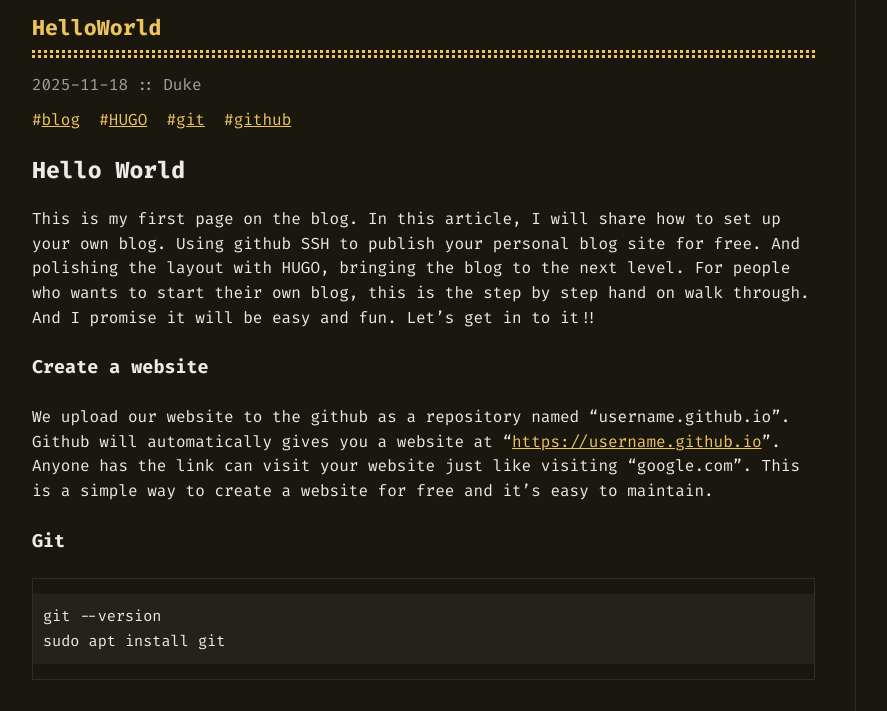
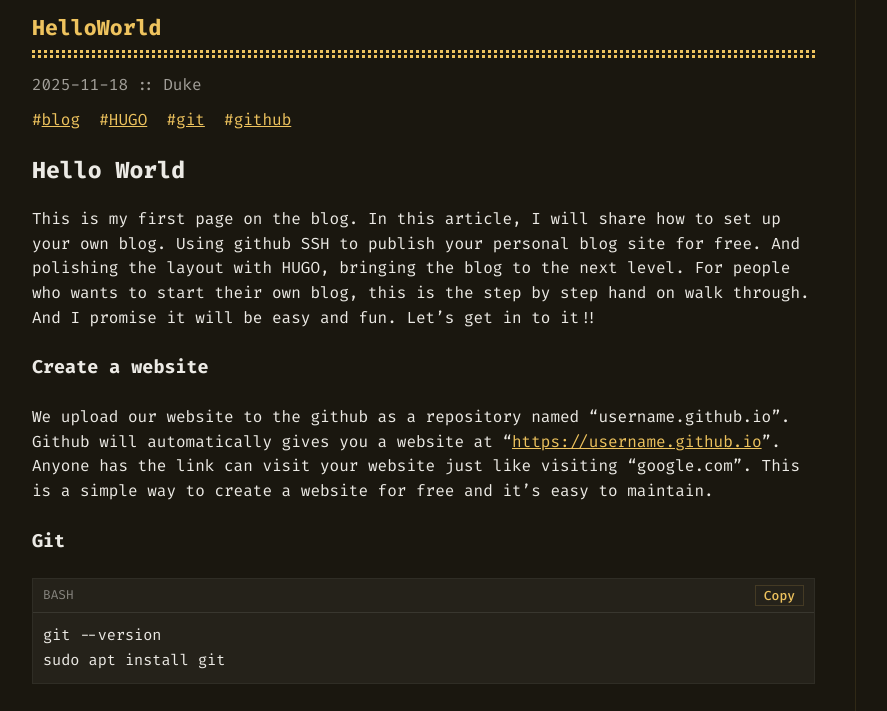
Before and after one commit to DukeTheOne/DukeTheOne.github.io, a plain HTML site: page index.html in a window 1280 px wide. Shown: the part 89-800 px from the top of the page, without its empty margins (8-895 px from the left). Drawn offline with Linux system fonts and the light colour scheme.

Commit message:
Add code section highlight to config file.

```diff
--- a/index.html
+++ b/index.html
@@ -165,8 +165,8 @@
 <h3 id="create-a-website">Create a website</h3>
 <p>We upload our website to the github as a repository named &ldquo;username.github.io&rdquo;. Github will automatically gives you a website at &ldquo;<a href="https://username.github.io">https://username.github.io</a>&rdquo;. Anyone has the link can visit your website just like visiting &ldquo;google.com&rdquo;. This is a simple way to create a website for free and it&rsquo;s easy to maintain.</p>
 <h3 id="git">Git</h3>
-<div class="highlight"><pre tabindex="0" style="color:#f8f8f2;background-color:#272822;-moz-tab-size:4;-o-tab-size:4;tab-size:4;"><code class="language-bash" data-lang="bash"><span style="display:flex;"><span>git --version
-</span></span><span style="display:flex;"><span>sudo apt install git
+<div class="highlight"><pre tabindex="0" class="chroma"><code class="language-bash" data-lang="bash"><span class="line"><span class="cl">git --version
+</span></span><span class="line"><span class="cl">sudo apt install git
 </span></span></code></pre></div>
 
         </div>
```
Also changed, not shown: posts/helloworld/index.html (+2 -2 lines), posts/index.html (+2 -2 lines), tags/blog/index.html (+2 -2 lines), tags/git/index.html (+2 -2 lines), tags/github/index.html (+2 -2 lines), tags/hugo/index.html (+2 -2 lines).
